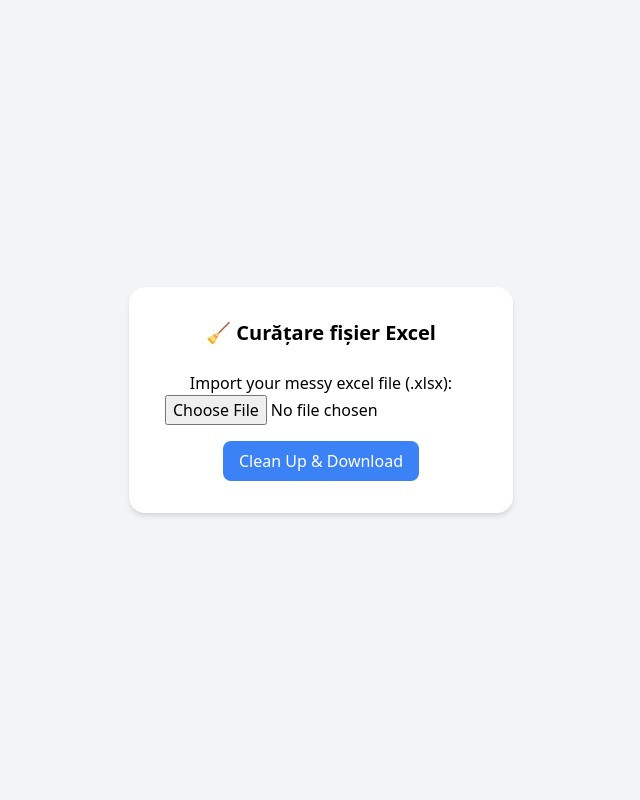
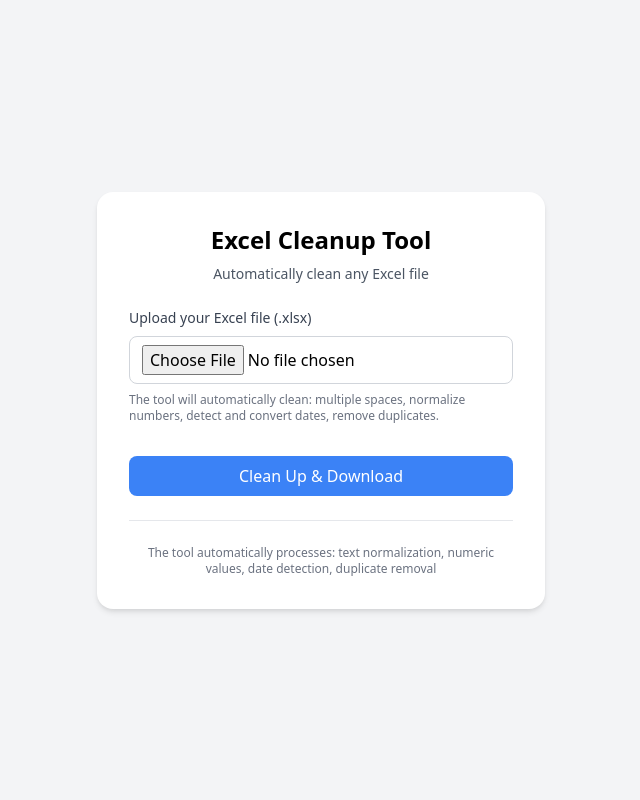
Before and after one commit to pyautomationhub/excel-cleanup-tool, a Django app: page / in a window 1280 px wide. Shown: the whole page, without its empty margins (319-959 px from the left). Run offline with Django 5.2, Linux system fonts and the light colour scheme.

Commit message:
update 1:generalized clean-up script to match on any excel format, fixed issues

```diff
--- a/cleanup_app/forms.py
+++ b/cleanup_app/forms.py
@@ -1,4 +1,7 @@
 from django import forms
 
 class UploadFileForm(forms.Form):
-    file = forms.FileField(label="Import your messy excel file (.xlsx)")
+    file = forms.FileField(
+        label="Upload your Excel file (.xlsx)",
+        help_text="The tool will automatically clean: multiple spaces, normalize numbers, detect and convert dates, remove duplicates."
+    )
--- a/cleanup_app/templates/upload.html
+++ b/cleanup_app/templates/upload.html
@@ -1,20 +1,49 @@
 <!DOCTYPE html>
-<html lang="ro">
+<html lang="en">
 <head>
     <meta charset="UTF-8">
-    <title>Curățare fișier Excel</title>
+    <title>Excel Cleanup Tool</title>
     <link rel="stylesheet" href="https://cdn.jsdelivr.net/npm/tailwindcss@2.2.19/dist/tailwind.min.css">
 </head>
-<body class="bg-gray-100 flex items-center justify-center h-screen">
-    <div class="bg-white p-8 rounded-2xl shadow-md w-96 text-center">
-        <h1 class="text-xl font-bold mb-6">🧹 Curățare fișier Excel</h1>
+<body class="bg-gray-100 flex items-center justify-center min-h-screen py-8">
+    <div class="bg-white p-8 rounded-2xl shadow-md w-full max-w-md">
+        <div class="text-center mb-6">
+            <h1 class="text-2xl font-bold mb-2">Excel Cleanup Tool</h1>
+            <p class="text-sm text-gray-600">Automatically clean any Excel file</p>
+        </div>
+
+        {% if messages %}
+            <div class="mb-4">
+                {% for message in messages %}
+                    <div class="p-3 rounded-lg {% if message.tags == 'error' %}bg-red-100 text-red-700{% else %}bg-blue-100 text-blue-700{% endif %}">
+                        {{ message }}
+                    </div>
+                {% endfor %}
+            </div>
+        {% endif %}
+
         <form method="post" enctype="multipart/form-data">
             {% csrf_token %}
-            {{ form.as_p }}
-            <button type="submit" class="mt-4 bg-blue-500 hover:bg-blue-600 text-white px-4 py-2 rounded-lg">
+            <div class="mb-4">
+                <label class="block text-sm font-medium text-gray-700 mb-2">
+                    {{ form.file.label }}
+                </label>
+                <input type="file" name="file" accept=".xlsx,.xls" required
+                       class="w-full px-3 py-2 border border-gray-300 rounded-lg focus:outline-none focus:ring-2 focus:ring-blue-500">
+                {% if form.file.help_text %}
+                    <p class="mt-2 text-xs text-gray-500">{{ form.file.help_text }}</p>
+                {% endif %}
+            </div>
+            <button type="submit" class="w-full mt-4 bg-blue-500 hover:bg-blue-600 text-white px-4 py-2 rounded-lg transition duration-200 font-medium">
                 Clean Up & Download
             </button>
         </form>
+
+        <div class="mt-6 pt-6 border-t border-gray-200">
+            <p class="text-xs text-gray-500 text-center">
+                The tool automatically processes: text normalization, numeric values, date detection, duplicate removal
+            </p>
+        </div>
     </div>
 </body>
 </html>
--- a/cleanup_app/urls.py
+++ b/cleanup_app/urls.py
@@ -3,4 +3,6 @@ from . import views
 
 urlpatterns = [
     path("", views.upload_file, name="upload_file"),
+    path("success/", views.success, name="success"),
+    path("download/", views.download_file, name="download_file"),
 ]
--- a/cleanup_app/views.py
+++ b/cleanup_app/views.py
@@ -1,5 +1,6 @@
-from django.shortcuts import render
-from django.http import FileResponse
+from django.shortcuts import render, redirect
+from django.http import FileResponse, HttpResponse
+from django.contrib import messages
 from .forms import UploadFileForm
 from .utils import cleanup_excel
 import os
@@ -9,10 +10,60 @@ def upload_file(request):
         form = UploadFileForm(request.POST, request.FILES)
         if form.is_valid():
             excel_file = request.FILES["file"]
-            cleaned_path = cleanup_excel(excel_file)
-            response = FileResponse(open(cleaned_path, "rb"), as_attachment=True, filename="fisier_curatat.xlsx")
-            os.remove(cleaned_path)  # opțional: ștergem fișierul temporar după descărcare
-            return response
+            try:
+                cleaned_path = cleanup_excel(excel_file)
+                # Save file path in session for later download
+                request.session['cleaned_file_path'] = cleaned_path
+                return redirect('success')
+            except Exception as e:
+                messages.error(request, f"Error processing file: {str(e)}")
+                form = UploadFileForm()
+        else:
+            messages.error(request, "Please select a valid Excel file (.xlsx)")
     else:
         form = UploadFileForm()
     return render(request, "upload.html", {"form": form})
+
+def success(request):
+    return render(request, "success.html")
+
+def download_file(request):
+    if 'cleaned_file_path' in request.session:
+        cleaned_path = request.session['cleaned_file_path']
+        if os.path.exists(cleaned_path):
+            try:
+                file_handle = open(cleaned_path, "rb")
+                response = FileResponse(file_handle, as_attachment=True, filename="cleaned_file.xlsx")
+                # Remove path from session
+                del request.session['cleaned_file_path']
+
+                # Add callback to delete file after response is sent
+                def cleanup_file():
+                    try:
+                        file_handle.close()
+                        if os.path.exists(cleaned_path):
+                            os.remove(cleaned_path)
+                    except:
+                        pass
+
+                # Use response.close for cleanup
+                original_close = response.close
+                def close_with_cleanup():
+                    original_close()
+                    cleanup_file()
+                response.close = close_with_cleanup
+
+                return response
+            except Exception as e:
+                # In case of error, try to delete the file
+                try:
+                    if os.path.exists(cleaned_path):
+                        os.remove(cleaned_path)
+                except:
+                    pass
+                del request.session['cleaned_file_path']
+                messages.error(request, f"Error downloading file: {str(e)}")
+                return redirect('upload_file')
+        else:
+            del request.session['cleaned_file_path']
+    return redirect('upload_file')
```
Also changed, not shown: cleanup_app/templates/success.html (added, +30 -0 lines), cleanup_app/utils.py (+32 -31 lines).
